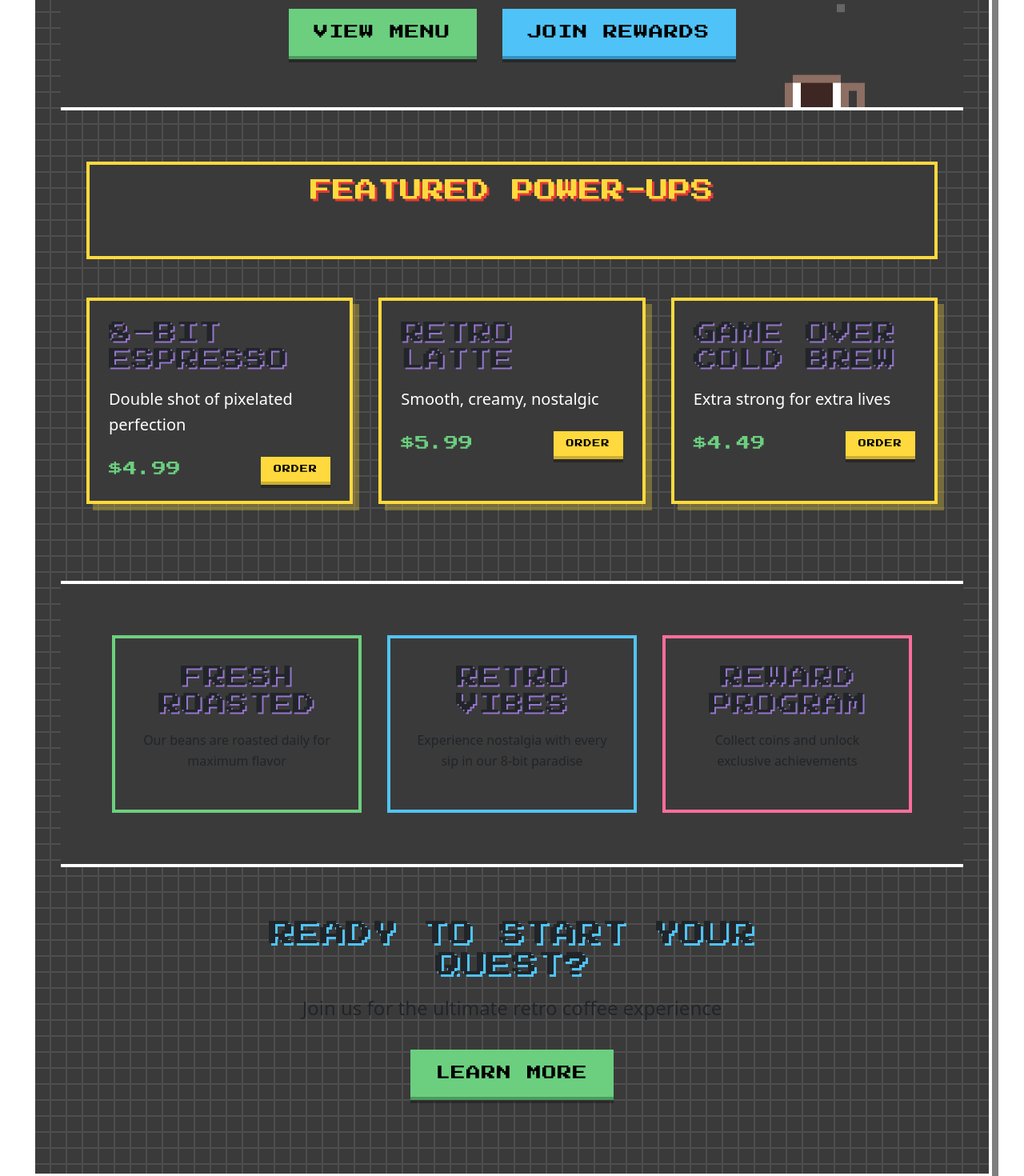
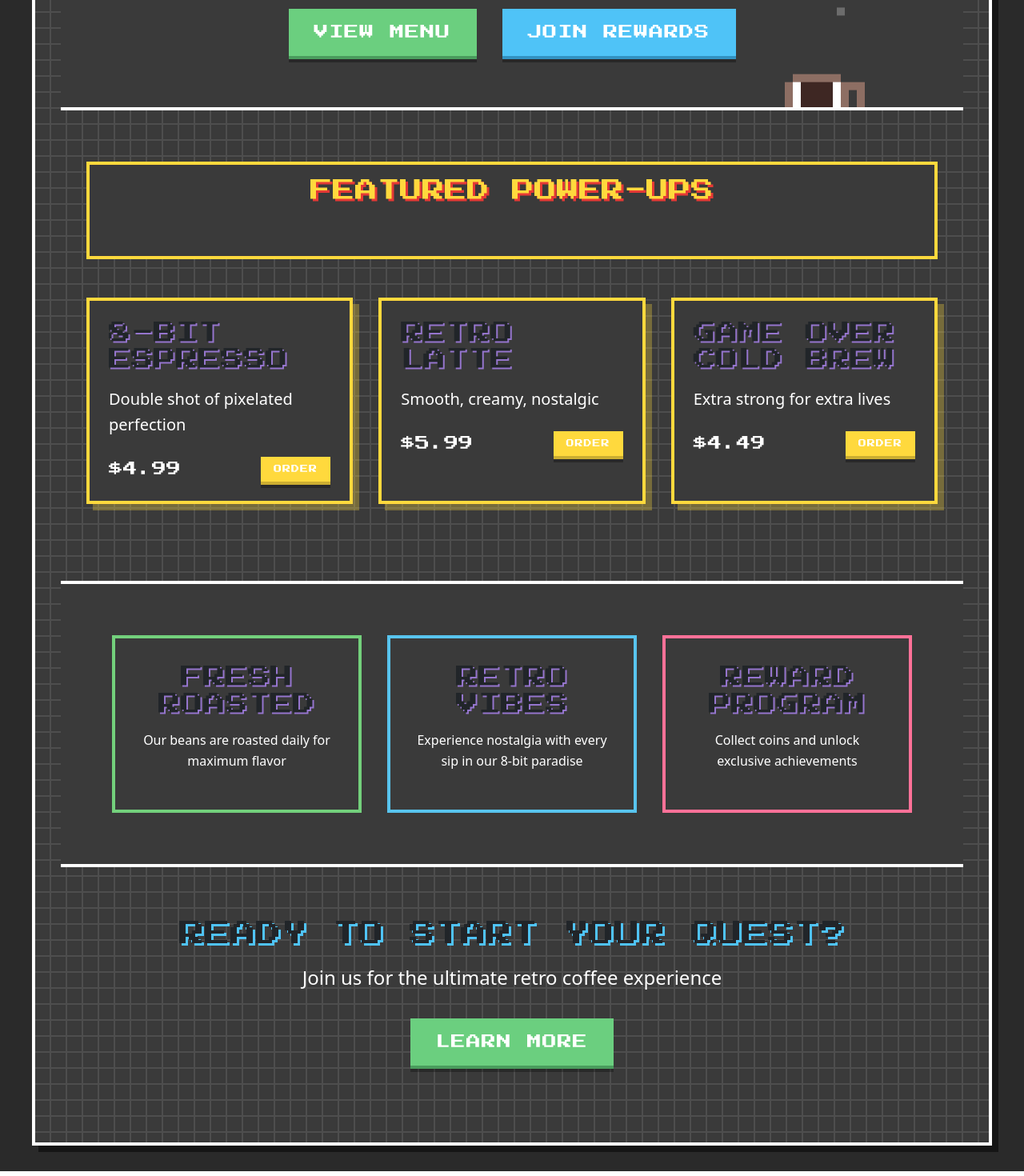
Before and after one commit to Leyam-07/Retro-Coffee_SPA, a React (Create React App) app: page / in a window 1280 px wide. Shown: the part 440-1910 px from the top of the page at 80% size. Built offline with nearby package versions, Linux system fonts and the light colour scheme.

Commit message:
Contrast Fix

```diff
--- a/src/App.css
+++ b/src/App.css
@@ -40,6 +40,7 @@ body {
   min-height: 100vh;
   display: flex;
   flex-direction: column;
+  background-color: var(--retro-bg);
 }
 
 /* Header styles */
@@ -144,7 +145,7 @@ body {
 .nav-link {
   font-family: "Press Start 2P", cursive;
   font-size: 12px;
-  color: var(--retro-white);
+  color: var(--retro-white) !important;
   text-decoration: none;
   padding: 0.5rem 1rem;
   border: 2px solid transparent;
@@ -226,6 +227,15 @@ h3 {
   text-shadow: 2px 2px 0px var(--retro-purple);
 }
 
+p,
+span:not(.hero-line1):not(.hero-line2),
+small,
+.info-text,
+.description,
+.subtitle {
+  color: var(--retro-white) !important;
+}
+
 p {
   line-height: 1.6;
   margin-bottom: 1rem;
@@ -315,7 +325,7 @@ p {
   font-size: 14px;
   padding: 12px 24px;
   background-color: var(--retro-green);
-  color: var(--retro-black);
+  color: var(--retro-white);
   border: none;
   position: relative;
   cursor: pointer;
@@ -655,8 +665,6 @@ p {
 /* Featured Section */
 .featured-section {
   padding: 4rem 2rem;
-  max-width: 1200px;
-  margin: 0 auto;
 }
 
 .section-title {
@@ -717,8 +725,6 @@ p {
 .cta-section {
   padding: 4rem 2rem;
   text-align: center;
-  max-width: 800px;
-  margin: 0 auto;
 }
 
 .cta-section h2 {
@@ -1391,7 +1397,7 @@ p {
 
 .category-tab.active {
   background-color: var(--retro-yellow);
-  color: var(--retro-black);
+  color: var(--retro-white);
   border-color: var(--retro-yellow);
   box-shadow: 0 4px 0 #ccae31, 0 8px 0 rgba(0, 0, 0, 0.3);
   transform: translateY(-2px);
@@ -1860,7 +1866,7 @@ p {
 
 .quantity-btn:hover {
   background-color: var(--retro-yellow);
-  color: var(--retro-black);
+  color: var(--retro-white);
 }
 
 .quantity-btn:active {
@@ -2931,7 +2937,7 @@ p {
 .terminal-title {
   font-family: "Press Start 2P", cursive;
   font-size: 10px;
-  color: var(--retro-black);
+  color: var(--retro-white);
   margin-left: auto;
 }
 
```
Also changed, not shown: 1 other file (tests, documents, lock files or other folders).
